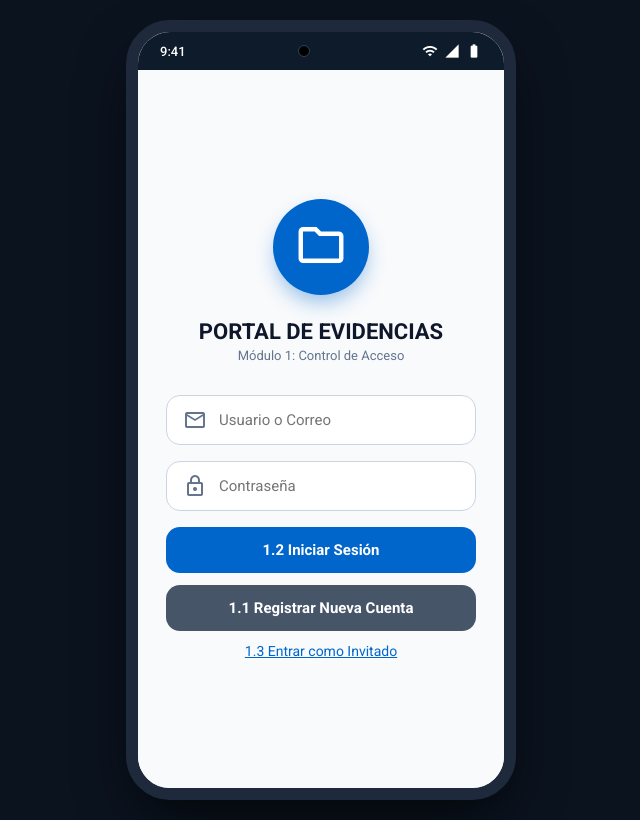
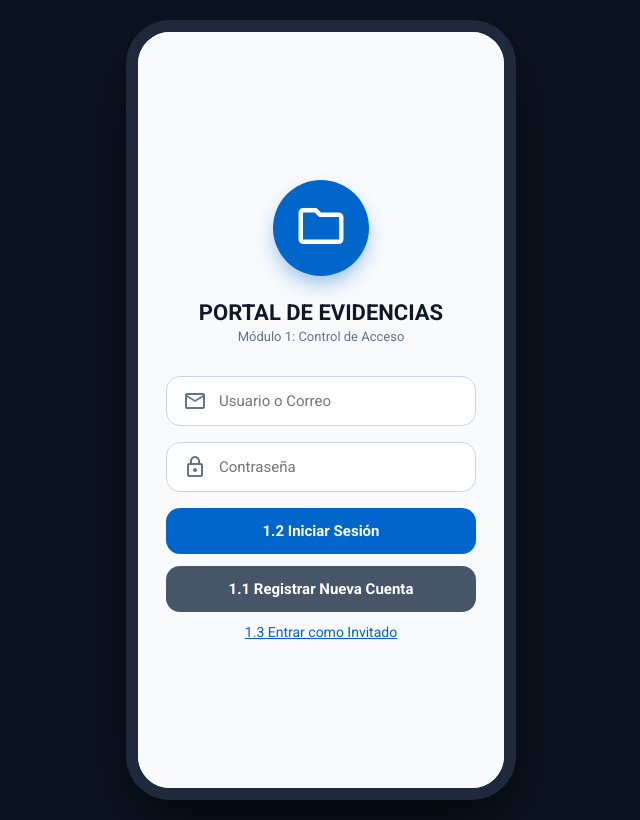
Before and after one commit to cesareduardosantanalucio-boop/App_Movi, a plain HTML site: page app_movil/Index.html in a window 1280 px wide. Shown: the whole page, without its empty margins (319-959 px from the left). Drawn offline with Linux system fonts and the light colour scheme.

Commit message:
Fix HTML formatting and update stylesheet link

```diff
--- a/app_movil/Index.html
+++ b/app_movil/Index.html
@@ -6,23 +6,13 @@
   <meta name="theme-color" content="#0066cc">
   <title>Portal de Evidencias - UTC</title>
   <link rel="manifest" href="manifest.json">
-  <link rel="stylesheet" href="Styles.css">
+  <link rel="stylesheet" href="styles.css">
   <link href="https://fonts.googleapis.com/css2?family=Roboto:wght@300;400;500;700&display=swap" rel="stylesheet">
   <link href="https://fonts.googleapis.com/icon?family=Material+Icons+Outlined" rel="stylesheet">
 </head>
 <body>
 
   <div class="device-frame">
-
-    <div class="status-bar">
-      <div class="time">9:41</div>
-      <div class="camera-lens"></div>
-      <div class="status-icons">
-        <span class="material-icons-outlined">wifi</span>
-        <span class="material-icons-outlined">signal_cellular_4_bar</span>
-        <span class="material-icons-outlined">battery_full</span>
-      </div>
-    </div>
 
     <div id="screen-login" class="screen active">
       <div class="content-login">
@@ -143,7 +133,7 @@
   <script>
     if ('serviceWorker' in navigator) {
       window.addEventListener('load', () => {
-        navigator.serviceWorker.register('sw.js').catch(() => {});
+        navigator.serviceWorker.register('./sw.js').catch(() => {});
       });
     }
   </script>
```
